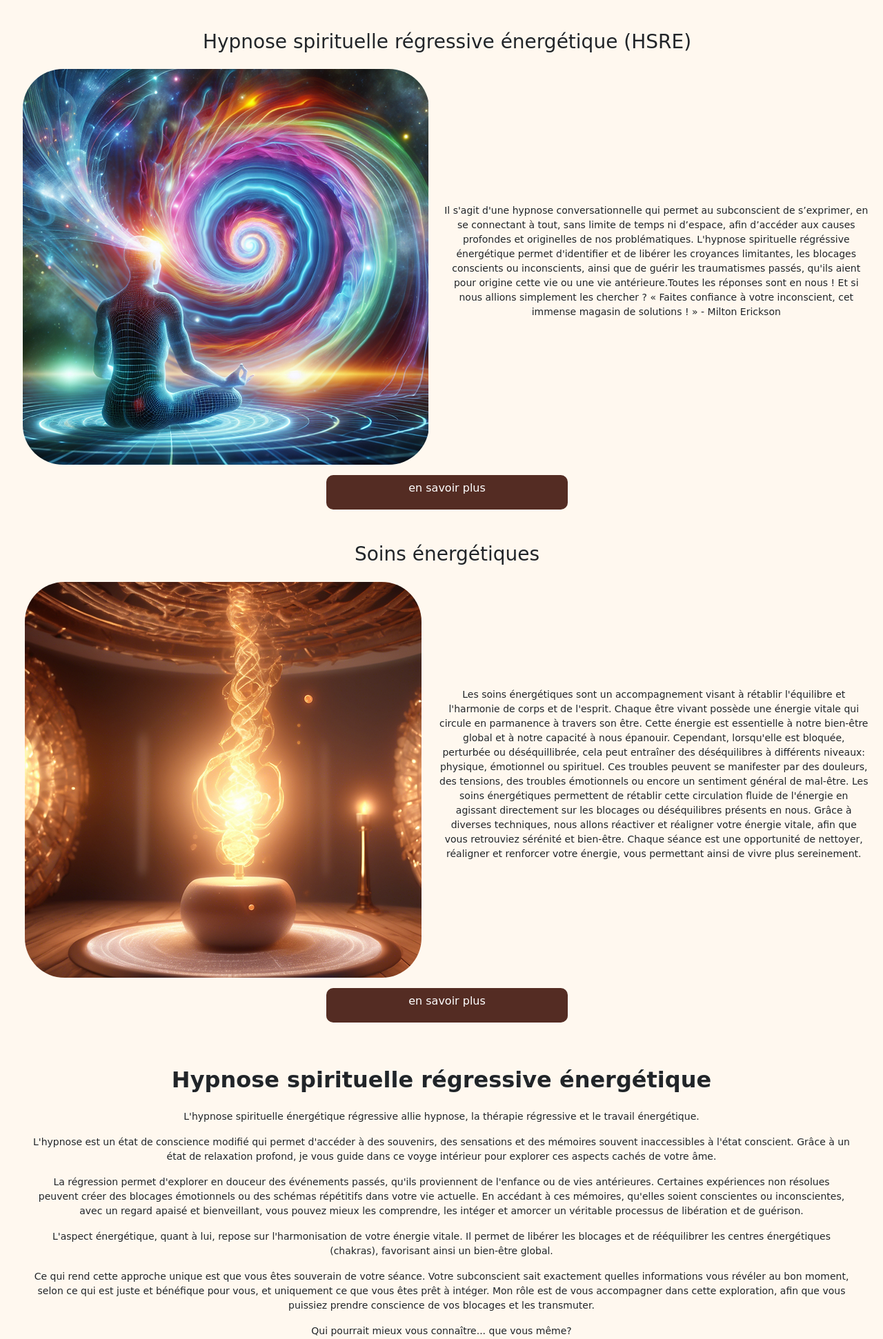
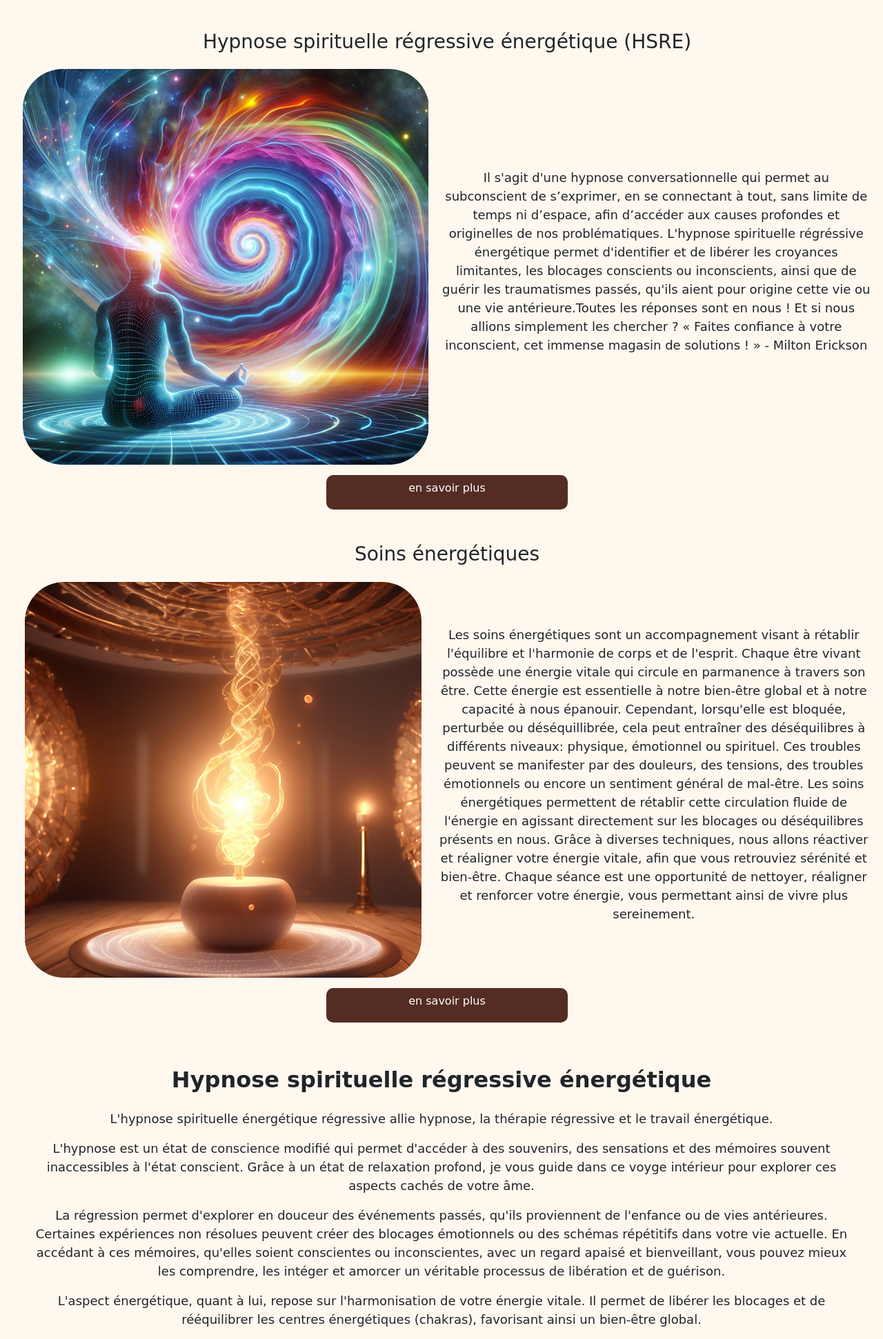
Before and after one commit to yoannfb/l-amagit, a PHP site: the page made by public/les soins.php in a window 1280 px wide. Shown: the part 810-2752 px from the top of the page at 69% size. Run offline with PHP 8.4, Linux system fonts and the light colour scheme; some libraries are stand-ins or nearby versions.

Commit message:
maj police d'écriture

```diff
--- a/public/css/les soins.css
+++ b/public/css/les soins.css
@@ -28,9 +28,7 @@ h3 {
 
 p {
     font-family: cursive;
-}
-p {
-    font-size: 18px;
+    font-size: 18px !important;
     text-align: center;
 }
 
```
